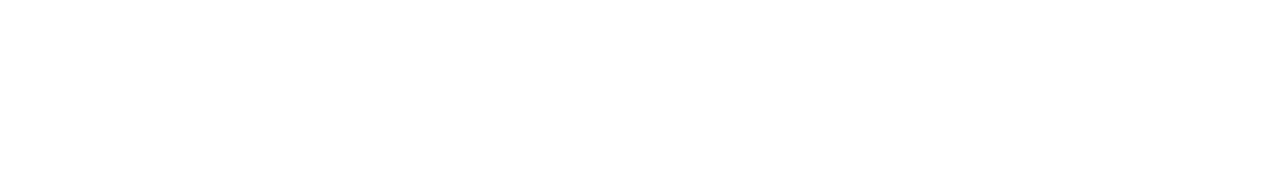
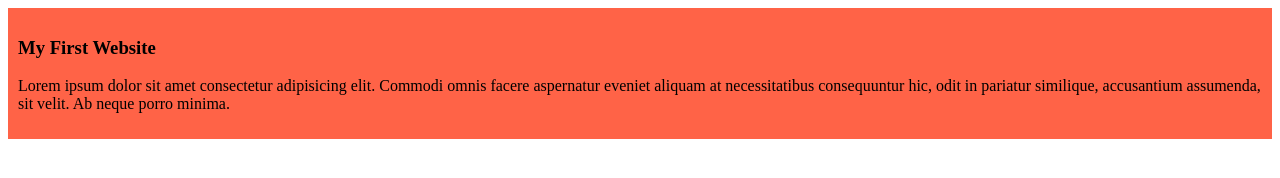
Before and after one commit to Kamrujjaman-Rabin/my-simple-website, a plain HTML site: page index.html in a window 1280 px wide. Drawn offline with Linux system fonts and the light colour scheme.

Commit message:
added the first blog

```diff
--- /dev/null
+++ b/Style/style.css
@@ -0,0 +1,4 @@
+div {
+    background-color: tomato;
+    padding: 10px;
+}
--- a/index.html
+++ b/index.html
@@ -4,8 +4,12 @@
     <meta charset="UTF-8">
     <meta name="viewport" content="width=device-width, initial-scale=1.0">
     <title>My Simple Website</title>
+    <link rel="stylesheet" href="Style/style.css">
 </head>
 <body>
-
+    <div>
+        <h3>My First Website</h3>
+        <p>Lorem ipsum dolor sit amet consectetur adipisicing elit. Commodi omnis facere aspernatur eveniet aliquam at necessitatibus consequuntur hic, odit in pariatur similique, accusantium assumenda, sit velit. Ab neque porro minima.</p>
+    </div>
 </body>
 </html>
```
